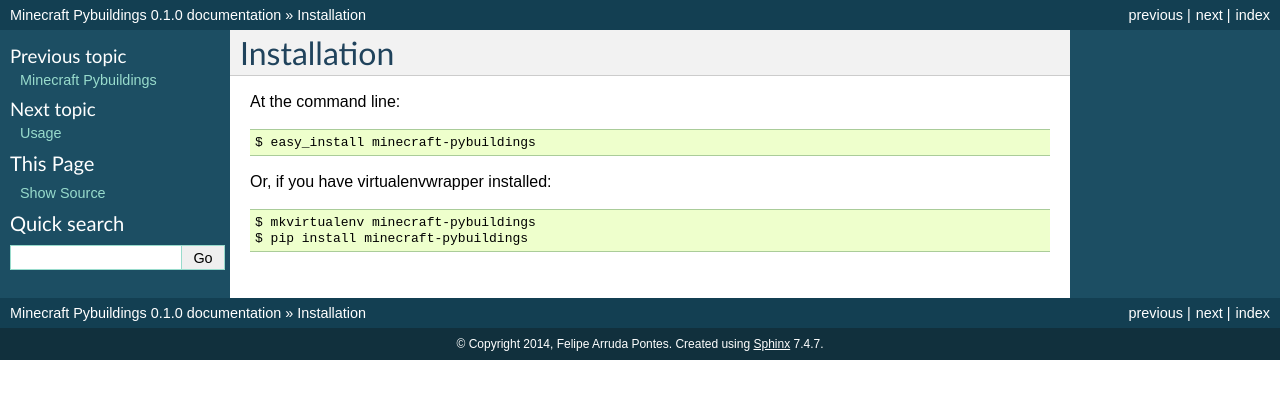
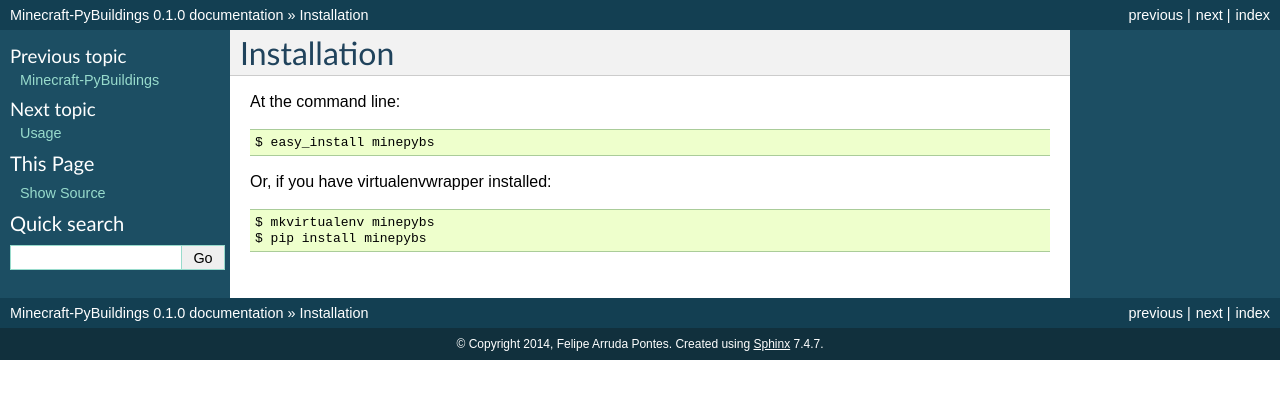
Before and after one commit to arruda/minecraft-pybuildings, a Sphinx documentation site: the page built from docs/installation.rst, in a window 1280 px wide. Shown: the top 399 px of the page. Built offline with Sphinx 7.4.7, drawn with Linux system fonts in a browser that asks for light colours; the version number is read from the project's files by our own code.

```diff
--- a/HISTORY.rst
+++ b/HISTORY.rst
@@ -3,7 +3,7 @@
 History
 -------
 
-0.1.0 (2014-11-19)
+0.1.0 (2014-11-20)
 ---------------------
 
 * First release on PyPI.
--- a/docs/conf.py
+++ b/docs/conf.py
@@ -1,7 +1,7 @@
 #!/usr/bin/env python
 # -*- coding: utf-8 -*-
 #
-# minecraft-pybuildings documentation build configuration file, created by
+# minepybs documentation build configuration file, created by
 # sphinx-quickstart on Tue Jul  9 22:26:36 2013.
 #
 # This file is execfile()d with the current directory set to its
@@ -31,7 +31,7 @@ project_root = os.path.dirname(cwd)
 # version is used.
 sys.path.insert(0, project_root)
 
-import minecraft-pybuildings
+import minepybs
 
 # -- General configuration ---------------------------------------------
 
@@ -55,7 +55,7 @@ source_suffix = '.rst'
 master_doc = 'index'
 
 # General information about the project.
-project = u'Minecraft Pybuildings'
+project = u'Minecraft-PyBuildings'
 copyright = u'2014, Felipe Arruda Pontes'
 
 # The version info for the project you're documenting, acts as replacement
@@ -63,9 +63,9 @@ copyright = u'2014, Felipe Arruda Pontes'
 # the built documents.
 #
 # The short X.Y version.
-version = minecraft-pybuildings.__version__
+version = minepybs.__version__
 # The full version, including alpha/beta/rc tags.
-release = minecraft-pybuildings.__version__
+release = minepybs.__version__
 
 # The language for content autogenerated by Sphinx. Refer to documentation
 # for a list of supported languages.
@@ -188,7 +188,7 @@ html_static_path = ['_static']
 #html_file_suffix = None
 
 # Output file base name for HTML help builder.
-htmlhelp_basename = 'minecraft-pybuildingsdoc'
+htmlhelp_basename = 'minepybsdoc'
 
 
 # -- Options for LaTeX output ------------------------------------------
@@ -208,8 +208,8 @@ latex_elements = {
 # (source start file, target name, title, author, documentclass
 # [howto/manual]).
 latex_documents = [
-    ('index', 'minecraft-pybuildings.tex',
-     u'Minecraft Pybuildings Documentation',
+    ('index', 'minepybs.tex',
+     u'Minecraft-PyBuildings Documentation',
      u'Felipe Arruda Pontes', 'manual'),
 ]
 
@@ -239,8 +239,8 @@ latex_documents = [
 # One entry per manual page. List of tuples
 # (source start file, name, description, authors, manual section).
 man_pages = [
-    ('index', 'minecraft-pybuildings',
-     u'Minecraft Pybuildings Documentation',
+    ('index', 'minepybs',
+     u'Minecraft-PyBuildings Documentation',
      [u'Felipe Arruda Pontes'], 1)
 ]
 
@@ -254,10 +254,10 @@ man_pages = [
 # (source start file, target name, title, author,
 #  dir menu entry, description, category)
 texinfo_documents = [
-    ('index', 'minecraft-pybuildings',
-     u'Minecraft Pybuildings Documentation',
+    ('index', 'minepybs',
+     u'Minecraft-PyBuildings Documentation',
      u'Felipe Arruda Pontes',
-     'minecraft-pybuildings',
+     'minepybs',
      'One line description of project.',
      'Miscellaneous'),
 ]
--- a/docs/index.rst
+++ b/docs/index.rst
@@ -1,9 +1,9 @@
-.. minecraft-pybuildings documentation master file, created by
+.. minepybs documentation master file, created by
    sphinx-quickstart on Tue Jul  9 22:26:36 2013.
    You can adapt this file completely to your liking, but it should at least
    contain the root `toctree` directive.
 
-Welcome to Minecraft Pybuildings's documentation!
+Welcome to Minecraft-PyBuildings's documentation!
 ======================================
 
 Contents:
--- a/docs/installation.rst
+++ b/docs/installation.rst
@@ -4,9 +4,9 @@ Installation
 
 At the command line::
 
-    $ easy_install minecraft-pybuildings
+    $ easy_install minepybs
 
 Or, if you have virtualenvwrapper installed::
 
-    $ mkvirtualenv minecraft-pybuildings
-    $ pip install minecraft-pybuildings
+    $ mkvirtualenv minepybs
+    $ pip install minepybs
--- a/docs/usage.rst
+++ b/docs/usage.rst
@@ -2,6 +2,6 @@
 Usage
 ========
 
-To use Minecraft Pybuildings in a project::
+To use Minecraft-PyBuildings in a project::
 
-    import minecraft-pybuildings
+    import minepybs
```
Also changed, not shown: CONTRIBUTING.rst (+12 -12 lines), README.rst (+8 -8 lines), setup.py (+6 -6 lines), minepybs/__init__.py (renamed from minecraft_pybuildings/__init__.py), 13 other files.
